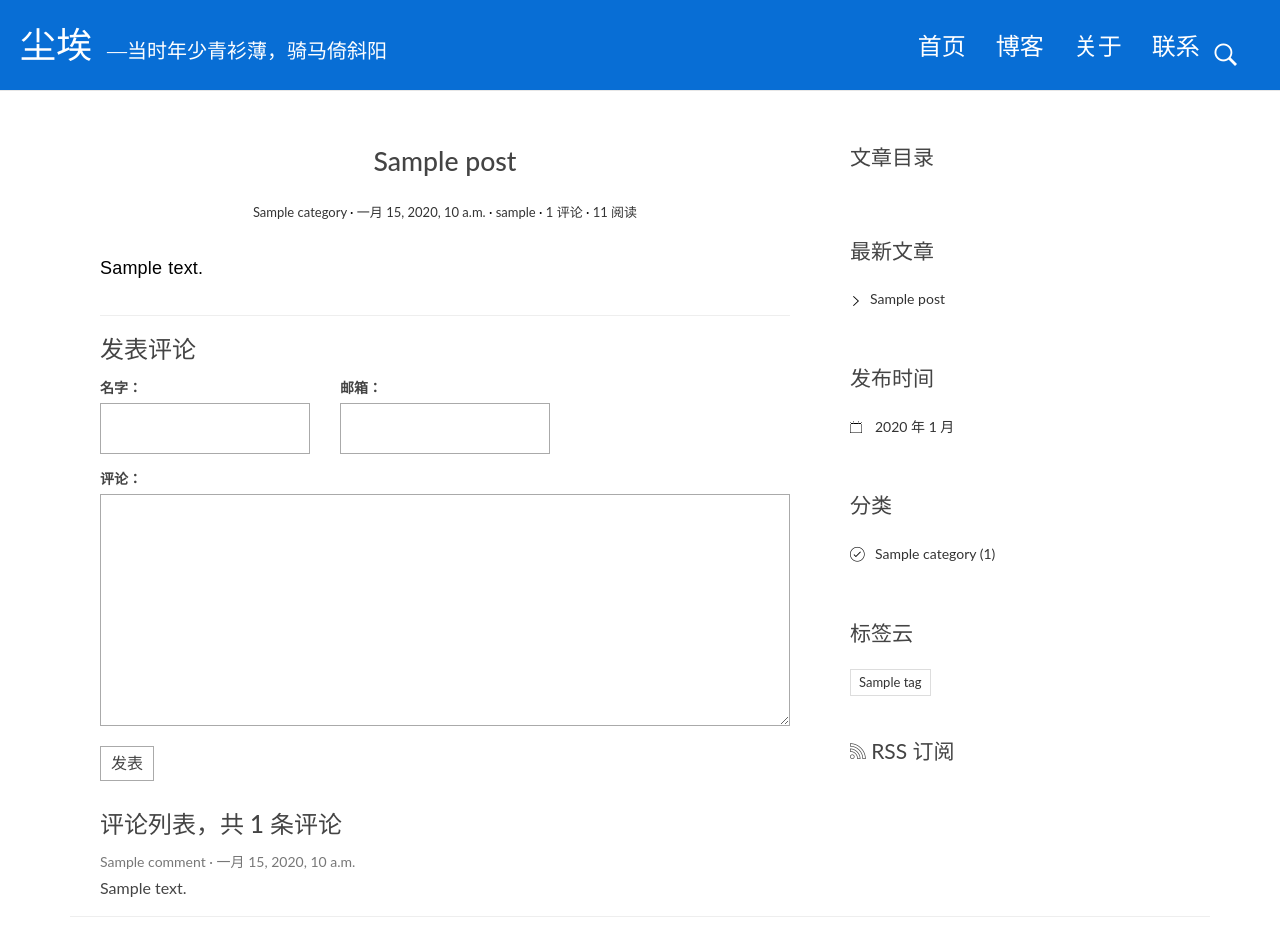
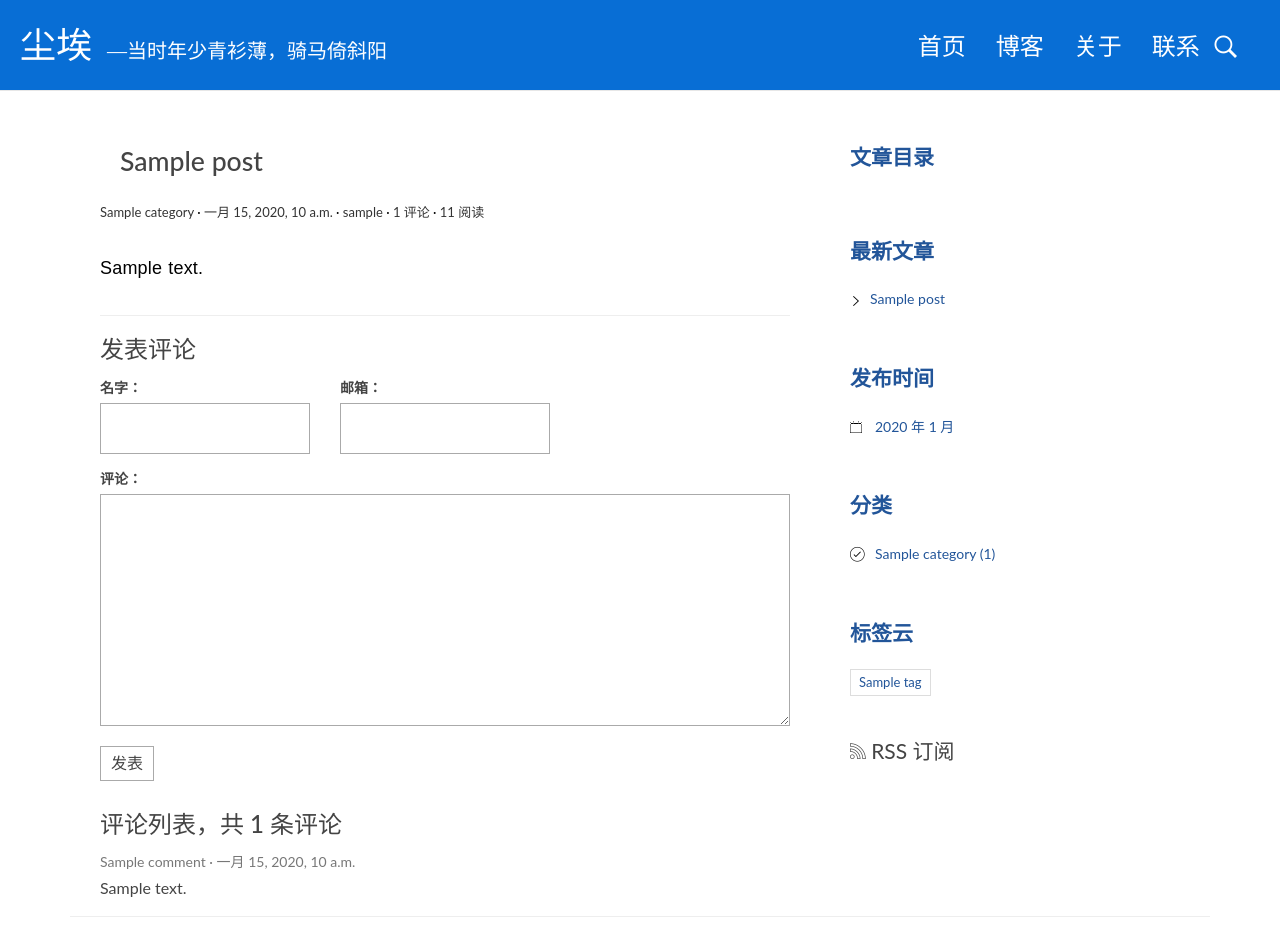
Before and after one commit to Misengkang/mysite, a Django app: page /post/1/ in a window 1280 px wide. Shown: the top 930 px of the page. Run offline with Django 3.2, Linux system fonts and the light colour scheme; tables that the repository leaves empty hold one stand-in row (values such as "Sample post"); some libraries are stand-ins or nearby versions.

Commit message:
MODIFIED basehtml  title

```diff
--- a/newblog/blog/static/blog/css/custom.css
+++ b/newblog/blog/static/blog/css/custom.css
@@ -219,7 +219,7 @@ img {
 }
 
 .entry-title {
-    text-align: center;
+    text-align: left;
     font-size: 1.9em;
     margin-bottom: 20px;
     line-height: 1.6;
@@ -227,7 +227,7 @@ img {
 }
 
 .entry-meta {
-    text-align: center;
+    text-align: left;
     color: #DDDDDD;
     font-size: 13px;
     margin-bottom: 30px;
@@ -474,7 +474,7 @@ img {
 #header-search-box {
     position: absolute;
     right: 38px;
-    top: 8px;
+    top: 0px;
     color:#fff
 }
 
--- a/newblog/blog/templates/base.html
+++ b/newblog/blog/templates/base.html
@@ -23,9 +23,11 @@
     <script src="{% static 'blog/js/modernizr.custom.js' %}"></script>
 
     <style>
-        span.highlighted {
-            color: red;
-        }
+     span.highlighted {color: red;}
+
+    .entry-title a {color:#259;font-weight:600}
+    .widget h3 {color:#259;font-weight:600}
+    .widget a {color:#259}
 
     </style>
 </head>
```
